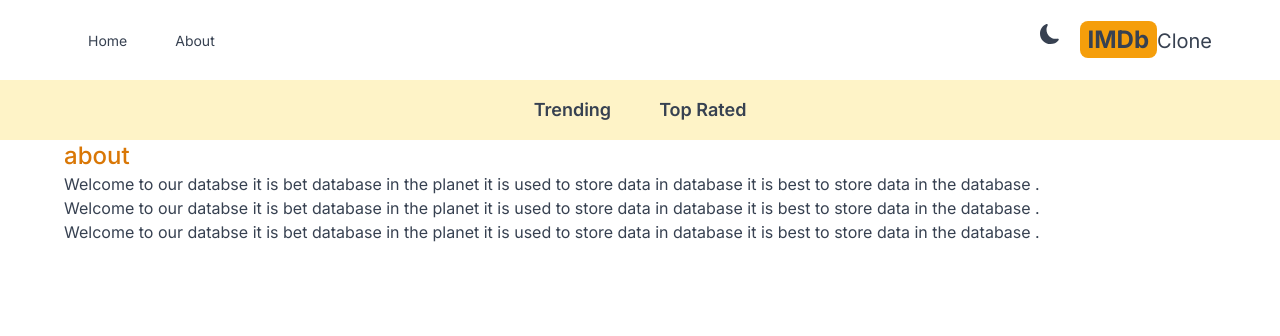
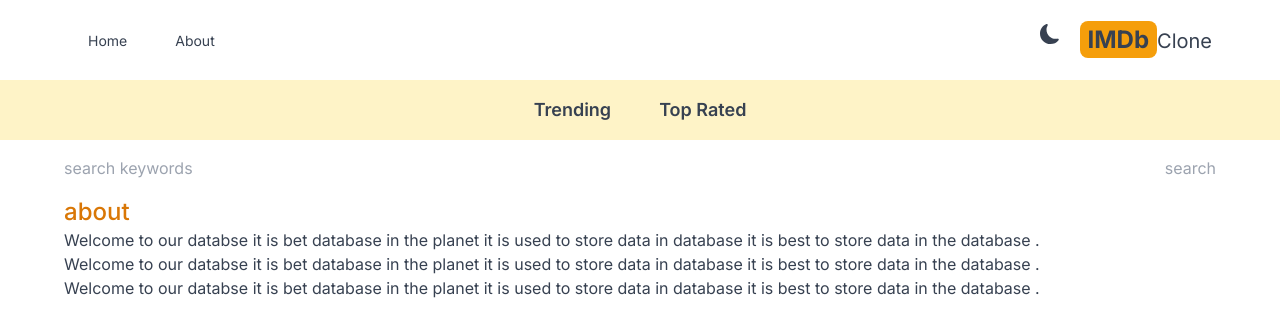
Before and after one commit to Anilparajuli4/next-imdb-clone, a Next.js app: page /about in a window 1280 px wide. Shown: the top 336 px of the page. Built offline with nearby package versions, Linux system fonts and the light colour scheme.

Commit message:
adding seariching functionality

```diff
--- /dev/null
+++ b/src/Component/SearchBox.jsx
@@ -0,0 +1,36 @@
+"use client";
+import React, { useState } from "react";
+import { useRouter } from "next/navigation";
+
+function SearchBox() {
+  const [search, setSearch] = useState("");
+  const router = useRouter();
+  function handleSubmit(e) {
+    e.preventDefault();
+    if (!search) return;
+    router.push(`/search/${search}`);
+  }
+  return (
+    <form
+      onClick={handleSubmit}
+      className="flex max-w-6xl mx-auto justify-between items-center"
+    >
+      <input
+        type="text"
+        placeholder="search keywords"
+        className="w-full h-14 rounded-sm placeholder-gary-500 outline-none bg-transparent flex-1"
+        onChange={(e) => setSearch(e.target.value)}
+        value={search}
+      />
+      <button
+        disabled={!search}
+        className="text-amber-600 disabled:text-gray-400"
+        type="submit"
+      >
+        search
+      </button>
+    </form>
+  );
+}
+
+export default SearchBox;
--- a/src/app/layout.js
+++ b/src/app/layout.js
@@ -1,8 +1,9 @@
-import { Inter } from 'next/font/google'
+import { Inter } from "next/font/google"
 import './globals.css'
 import Header from '@/Component/Header'
 import Providers from '@/Providers'
 import Navbar from '@/Component/Navbar'
+import SearchBox from '@/Component/SearchBox'
 
 
 const inter = Inter({ subsets: ['latin'] })
@@ -21,6 +22,7 @@ export default function RootLayout({ children }) {
         <Providers>
           <Header />
           <Navbar />
+          <SearchBox />
           {children}
         </Providers>
       </body>
--- /dev/null
+++ b/src/app/search/[searchTerm]/page.jsx
@@ -0,0 +1,21 @@
+import Results from "@/Component/Results";
+import React from "react";
+
+async function SearchPage({ params }) {
+  const res = await fetch(
+    `https://api.themoviedb.org/3/search/movie?api_key=${process.env.API_KEY}&query=${params.searchTerm}&language=en-US&include_adult=false`
+  );
+  if (!res.ok) {
+    throw new Error("Error fetching data");
+  }
+  const data = await res.json();
+  const results = data.results;
+  return (
+    <div className="text-center pt-6">
+      {results && results.length === 0 && <h1>No result found</h1>}
+      {results && <Results results={results} />}
+    </div>
+  );
+}
+
+export default SearchPage;
```
Also changed, not shown: src/app/movie/[id]/page.jsx (+5 -5 lines).
